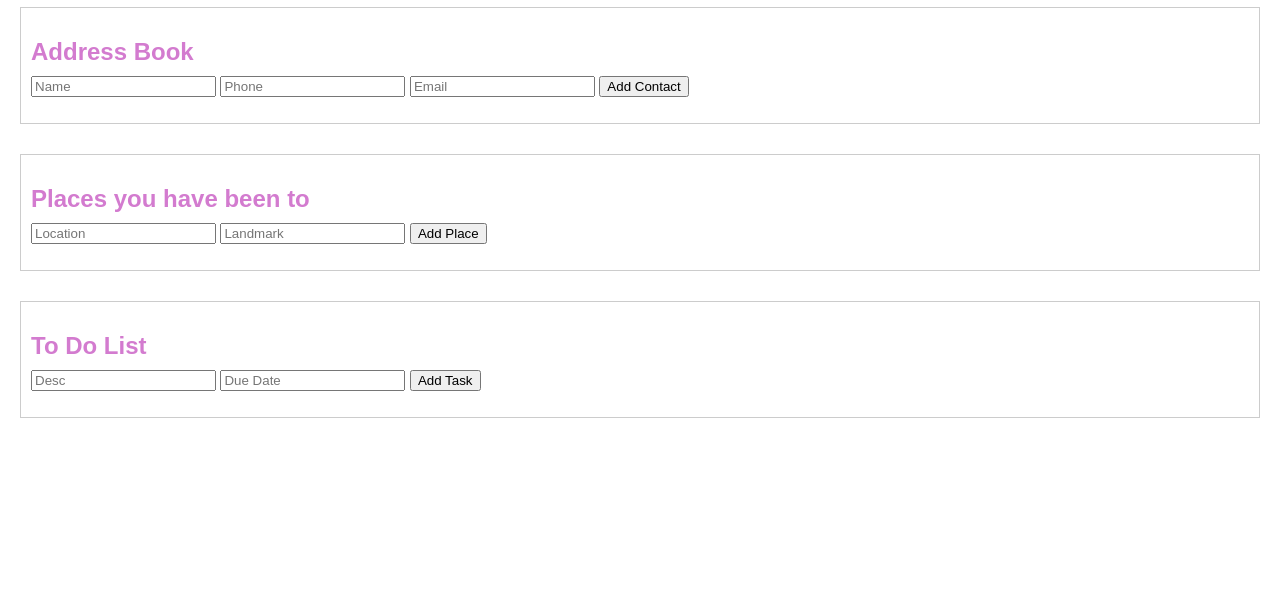
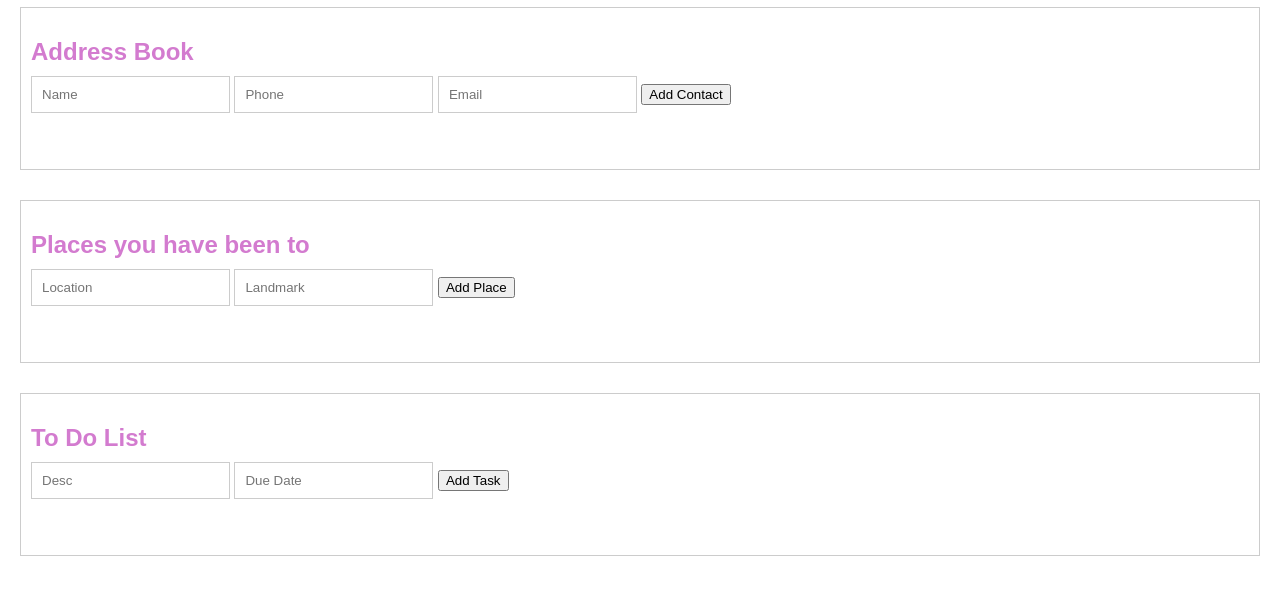
Before and after one commit to nobuyanzi07-cell/visited-places, a plain HTML site: page index.html in a window 1280 px wide. Shown: the part 61-656 px from the top of the page. Drawn offline with Linux system fonts and the light colour scheme.

Commit message:
feat(Styl.css): Input customization

```diff
--- a/styles.css
+++ b/styles.css
@@ -16,3 +16,10 @@ h1, h2 {
     color: #d37bcf;
     margin-bottom: 10px;
 }
+
+/*Input Styling*/
+input {
+    margin-bottom: 30px;
+    padding: 10px;
+    border: 1px solid #ccc;
+}
```
